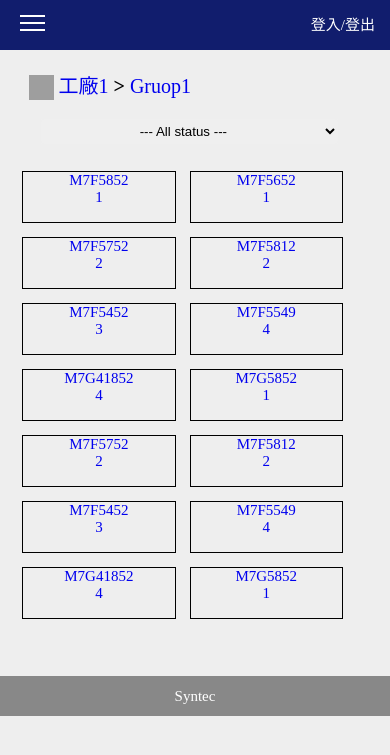
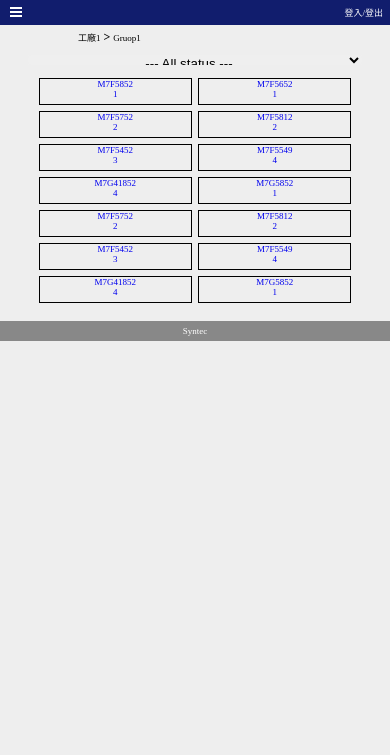
Before and after one commit to q123wer2002/RemoteViewer, a PHP site: page /cncGroup.php in a window 390 px wide. Shown: the top 755 px of the page. Run offline with PHP 8.4, Linux system fonts and the light colour scheme; the visitor is signed in with stand-in values (Sample User, id 1); grey boxes are pictures that could not be loaded.

Commit message:
finish mobile view

```diff
--- a/css/layout_over1024.css
+++ b/css/layout_over1024.css
@@ -10,12 +10,7 @@ a{text-decoration: none;}
 
 /* Gobal CSS */
 .content{position: relative;margin-top: 70px;width: 1024px;margin: auto;min-height:100%;transition: height .2s;-webkit-transition: height .2s;}
-.inputDiv{padding: 7px 5px;background-color: #ffffff;width:85%;border-radius: 3px;margin: auto;margin-top: 30px;}
-.inputType{width:95%;height: 15px;border: none;}
-.SubmitDiv{margin-top: 100px;position: relative;}
-.szError{position: absolute;top: -65px;color: red;}
-.buttonType{background-color: #111d6d;padding: 15px 25px;color: #ffffff;border-radius: 3px;}
-.footer{width: 100%;height: 50px;background: #888888;margin-top: 100px;}
+.footer{width: 100%;height: 50px;background: #888888;margin-top: 100px;position: relative;}
 	#fContent{text-align: center;color: #ffffff;}
 	.footer ul{padding-top: 10px;}
 	.footer ul li{list-style: none;}
@@ -24,6 +19,11 @@ a{text-decoration: none;}
 /* only for login page */
 .LogInPage{padding:70px 0px;width: 100%;text-align: center;margin: auto;}
 	.mainLogo{width: 100%;margin-bottom: 100px;}
+	.inputDiv{padding: 7px 5px;background-color: #ffffff;width:85%;border-radius: 3px;margin: auto;margin-top: 30px;}
+	.inputType{width:95%;height: 15px;border: none;}
+	.SubmitDiv{margin-top: 100px;position: relative;}
+	.szError{position: absolute;top: -65px;color: red;}
+	.buttonType{background-color: #111d6d;padding: 15px 25px;color: #ffffff;border-radius: 3px;}
 
 /* only for index page */
 .topDiv{position: fixed;background-color: #111d6d;width: 100%;height: 50px;top:0;overflow: hidden;z-index: 3;}
--- a/css/layout_under1024.css
+++ b/css/layout_under1024.css
@@ -1,8 +1,8 @@
 /* CSS Setting */
 body{margin: 0;padding: 0;width: 100%;height:auto;margin: auto;/*color: #6b7485;*/
 font-family: '文泉驛微米黑 Regular', '文泉驛微米黑','Arial Negreta cursiva', 'Arial','微軟正黑體';
-background-color:#EEEEEE;-webkit-font-smoothing:antialiased;font-size: 15px;}
-span{font-size: 15px;}
+background-color:#EEEEEE;-webkit-font-smoothing:antialiased;font-size: 9px;}
+span{font-size: 9px;}
 a, abbr, acronym, address, applet, article, aside, audio, b, big, blockquote, body, canvas, caption, center, cite, code, dd, del, details, dfn, div, dl, dt, em, embed, fieldset, figcaption, figure, footer, form, h1, h2, h3, h4, h5, h6, header, hgroup, html, i, iframe, img, ins, kbd, label, legend, li, mark, menu, nav, object, ol, output, p, pre, q, ruby, s, samp, section, small, span, strike, strong, sub, summary, sup, table, tbody, td, tfoot, th, thead, time, tr, tt, u, ul, var, video{margin: 0;padding: 0;border: 0;transition:opacity .2s ease,color .2s ease,background .2s ease,box-shadow .2s ease,border .2s ease;font-family: '微軟正黑體';font-weight: 400;}
  *:focus { outline: none; }
 a{text-decoration: none;}
@@ -10,78 +10,81 @@ a{text-decoration: none;}
 
 /* Gobal CSS */
 .content{position: relative;margin-top: 70px;width: 100%;margin: auto;min-height:100%;transition: height .2s;-webkit-transition: height .2s;}
-.inputDiv{padding: 7px 5px;background-color: #ffffff;width:85%;border-radius: 3px;margin: auto;margin-top: 30px;}
-.inputType{width:95%;height: 15px;border: none;}
-.SubmitDiv{margin-top: 100px;position: relative;}
-.szError{position: absolute;top: -65px;color: red;}
-.buttonType{background-color: #111d6d;padding: 15px 25px;color: #ffffff;border-radius: 3px;}
-.footer{width: 100%;height: 40px;background: #888888;}
+.footer{width: 100%;height: 20px;background: #888888;}
 	#fContent{text-align: center;color: #ffffff;}
-	.footer ul{line-height: 40px;}
+	.footer ul{line-height: 20px;}
 	.footer ul li{list-style: none;}
 
 
 /* only for login page */
-.LogInPage{padding:70px 0px;width: 100%;text-align: center;margin: auto;}
-	.mainLogo{width: 100%;margin-bottom: 100px;}
+.LogInPage{padding:0px;width: 100%;text-align: center;margin: auto;}
+	.mainLogo{width: 80%;margin:10px 10% 60px 10%;}
+	.mainLogo img{width:100%;}
+	.inputDiv{padding: 7px 5px;background-color: #ffffff;width:85%;border-radius: 3px;margin: auto;margin-top: 7px;}
+	.inputType{width:95%;height: 8px;border: none;font-size: 9px;}
+	.SubmitDiv{margin-top: 100px;position: relative;margin-bottom: 25px;}
+	.szError{position: absolute;top: -75px;color: red;}
+	.buttonType{background-color: #111d6d;padding: 7px 12px;color: #ffffff;border-radius: 3px;}
 
 /* only for index page */
-.topDiv{position: fixed;background-color: #111d6d;width: 100%;height: 50px;top:0;overflow: hidden;z-index: 3;}
+.topDiv{position: fixed;background-color: #111d6d;width: 100%;height: 25px;top:0;overflow: hidden;z-index: 3;}
 	.logo{width: 100px;margin: auto;}
-	.logBtn{color: #ffffff;padding: 13px 5px;height:100%;font-size: 15px;float: right;margin-right: 10px;border-radius: 3px;}
+	.logBtn{color: #ffffff;padding: 6px 2px;height:100%;font-size: 9px;float: right;margin-right: 5px;border-radius: 3px;}
 	.logBtn:hover{background: #6771b2;box-shadow: 0px 0px 2px #000000;}
-.menuIcon{float: left;margin-top: 10px;margin-left: 20px;width: 30px;height: 30px;}
+.menuIcon{float: left;margin-top: 5px;margin-left: 10px;width: 15px;height: 15px;}
 .menuIcon:hover{cursor: pointer;}
-	.row{width: 25px;height: 2px;background: #ffffff;margin: 5px 0px;}
-	.cross{position:absolute;width: 25px;height: 3px;background: #ffffff;top: 22px;}
+	.row{width: 12px;height: 2px;background: #ffffff;margin: 2px 0px;}
+	.cross{position:absolute;width: 12px;height: 3px;background: #ffffff;top: 11px;}
 		#crossOne{-webkit-transform: rotate(45deg);transform: rotate(45deg);}
 		#crossTwo{-webkit-transform: rotate(-45deg);transform: rotate(-45deg);}
 
 
 /* menu */
-.menuDiv{width: 100%;position:fixed;height: 100%;background-color: #ffffff;z-index: 5;top: 50px;}
+.menuDiv{width: 100%;position:fixed;height: 100%;background-color: #111d6d;z-index: 5;top: 25px;}
 	.topTriangle{display: none;}
 	.menuList{}
 		.menuFactory{width: 100%;margin-left: 7%;margin-top: 3%;}
 		.menuFactory li{list-style: none;}
-		.fName{font-size: 20px;position:relative;font-weight: 700;}
+		.fName{font-size: 12px;position:relative;font-weight: 400;color: #d4d9fc;}
 			.menuCncGroup{margin: auto;padding-left: 7%;margin-left:3%;}
-			.menuCncGName li{width: 35%;height: 30px;border: 1px solid #000000;margin-top: 7px;line-height: 30px;text-align: center;display: inline-block;}
+			.menuCncGName li{color: #d4d9fc;font-size:9px;width: 15%;height: 15px;border: 1px solid #d4d9fc;margin-top: 7px;line-height: 15px;text-align: center;display: inline-block;}
 			.menuCncGName li:hover{background: #eeeeee;}
 
-.factoryDiv{width: 100%;position: relative;margin-top: 70px;margin-bottom: 50px;}
-	.factoryTitle{text-align: left;margin-left: 15%;}
-		.factoryIcon{position:absolute;background: url('http://fs.4geo.ru/get/editors/landingpage/1436177263-802767.png');width: 40px;height: 40px;left:-50px;top:-7px;background-size: 40px 40px;}
-		.factoryName{font-size: 12px;font-weight: 700;position: relative;color: #000000;}
-.cncGroupDiv{width: 89%;text-align: left;padding-left: 10%;margin-top: 15px;}
-	.cncGroupUl{list-style: none;}
-	.cncGroupUl li{display: inline-block;width: 35%;border: 1px solid #000000;height: 150px;margin: 7px;border-radius: 3px;text-align: center;}
-	.cncGroupUl li:hover{background: #ffffff;}
+.factoryDiv{width: 100%;position: relative;margin-top: 30px;}
+	.factoryTitle{text-align: left;margin-left: 20%;font-size: 12px;}
+	.factoryTitle span{font-size: 12px;}
+	.factoryTitle a{font-size: 9px; color: black;}
+		.factoryName{font-size: 10px;font-weight: 700;position: relative;color: #000000;}
+	.cncGroupDiv{width: 95%;text-align: left;padding-left: 3%;margin-top: 2px;}
+		.cncGroupUl{list-style: none;}
+		.cncGroupUl a{color:#000000;}
+		.cncGroupUl li{font-size:9px;display: inline-block;width: 45%;border: 1px solid #000000;height: 75px;margin: 3px;border-radius: 3px;text-align: center;}
+		.cncGroupUl li:hover{background: #ffffff;}
 
 /* only for cncGroup */
 
 .factoryName{font-size: 20px;}
 .factoryIcon{width: 25px;height: 25px;background-size: 25px 25px;top:	 0;left: -30px;}
-.selectCNCStatus{width: 80%;text-align: center;margin: 20px 9%;border: none;height: 25px;border-radius: 3px;}
+.selectCNCStatus{width: 90%;text-align: center;margin: 10px 5%;border: none;height: 10px;border-radius: 3px;}
 .selectCNCStatus option{border: none;}
-.cncDiv{width: 95%;margin-left: 2%;}
+.cncDiv{width: 95%;margin:auto;text-align: center;margin-bottom: 15px;}
 	.cncUl{list-style: none;}
-	.cncUl li{width: 43%;height: 50px;margin: 7px;border: 1px solid #000000;display: inline-block;text-align: center;}
+	.cncUl li{width: 43%;height: 25px;margin: 3px;border: 1px solid #000000;display: inline-block;text-align: center;}
 	.cncUl li:hover{background: #ffffff;}
 
 /* only for cnc */
 .cncStatus{padding: 0px;margin:0;text-align: center;}
-	.currentStatus{text-align: center;padding: 30px 0px;}
+	.currentStatus{text-align: center;padding: 15px 0px;}
 	.cncDetail{height: auto;position: relative;margin: 0;padding:0;}
-		.cncImage{display: inline-block;width: 49%;height: 150px;}
+		.cncImage{display: inline-block;width: 49%;height: 75px;}
 		.cncInfo{display: inline-block;width: 49%;position: relative;}
-			.cncInfoList{text-align: left;position: absolute;top: -150px;left: 36px;}
+			.cncInfoList{text-align: left;position: absolute;top: -75px;left: 16px;}
 			.cncInfoList li{list-style: none;}
 
-.cncTabInfo{margin-top: 25px;}
+.cncTabInfo{margin-top: 10px;}
 	.tabTitle{margin:0;padding: 0;}
-	.tabTitle a{list-style: none;width: 49%;text-align: center;display:inline;margin: 0;padding: 0;height: 35px;line-height: 35px;}
+	.tabTitle a{list-style: none;width: 49%;text-align: center;display:inline;margin: 0;padding: 0;height: 20px;line-height: 20px;}
 		#alarm{background: #ffffff;float: left;}
 		#record{background: #eeeeee;float: right;}
 	.tabTitle a:hover li{background: #ffffff;}
-	.cncAlarmDiv, .cncRecordDiv{width: 90%	;height: 450px;background: #ffffff;border-radius: 3px;padding: 16px 5%;}
+	.cncAlarmDiv, .cncRecordDiv{width: 90%;height: 150px;background: #ffffff;border-radius: 3px;padding: 16px 5%;}
--- a/index.php
+++ b/index.php
@@ -1,12 +1,12 @@
 <?php
 include_once "include/createObj.php";
 
-$_SESSION['user'] = 'syntec';
-@$isUser = fasle;
+$_SESSION['user']="null";
+$isUser = 0;
 
 
 if($_SESSION['user']){
-	$isUser = true;
+	$isUser = 1;
 }
 /*$sql = "SELECT * FROM testtable";
 //$RemoteObj->resultArray['test'] = array();
--- a/templates/MasterPage.html
+++ b/templates/MasterPage.html
@@ -12,14 +12,17 @@
 	<script type="text/javascript" src="js/layout.js"></script><!--  -->
 
 	<!-- import css -->
-	<link rel="stylesheet" type="text/css" media="screen and (max-width : 1024px)" href="css/layout_under1024.css"><!-- for screen < 1024px -->
-	<link rel="stylesheet" type="text/css" media="screen and (min-width : 1024px)" href="css/layout_over1024.css"><!-- for screen > 1024px -->
+	<link rel="stylesheet" type="text/css" media="screen and (max-width : 800px)" href="css/layout_under1024.css"><!-- for screen < 800px -->
+	<link rel="stylesheet" type="text/css" media="screen and (min-width : 800px)" href="css/layout_over1024.css"><!-- for screen > 800px -->
 
 </head>
 <body ng-controller="SyntecExample">
+	<?php if($_SESSION['user']){ ?>
 
-	<!-- top page -->
-	<?php if($this->topHtml){include_once $this->topHtml;} ?>
+		<!-- top page -->
+		<?php if($this->topHtml){include_once $this->topHtml;} ?>
+
+	<?php } ?>
 
 	<div class="content">
 	<!-- content page -->
@@ -27,8 +30,10 @@
 
 	</div>
 
-	<!-- footer page -->
-	<?php if($this->footerHtml){include_once $this->footerHtml;} ?>
+	<?php if($_SESSION['user']){ ?>
+		<!-- footer page -->
+		<?php if($this->footerHtml){include_once $this->footerHtml;} ?>
+	<?php } ?>
 
 </body>
 </html>
```
